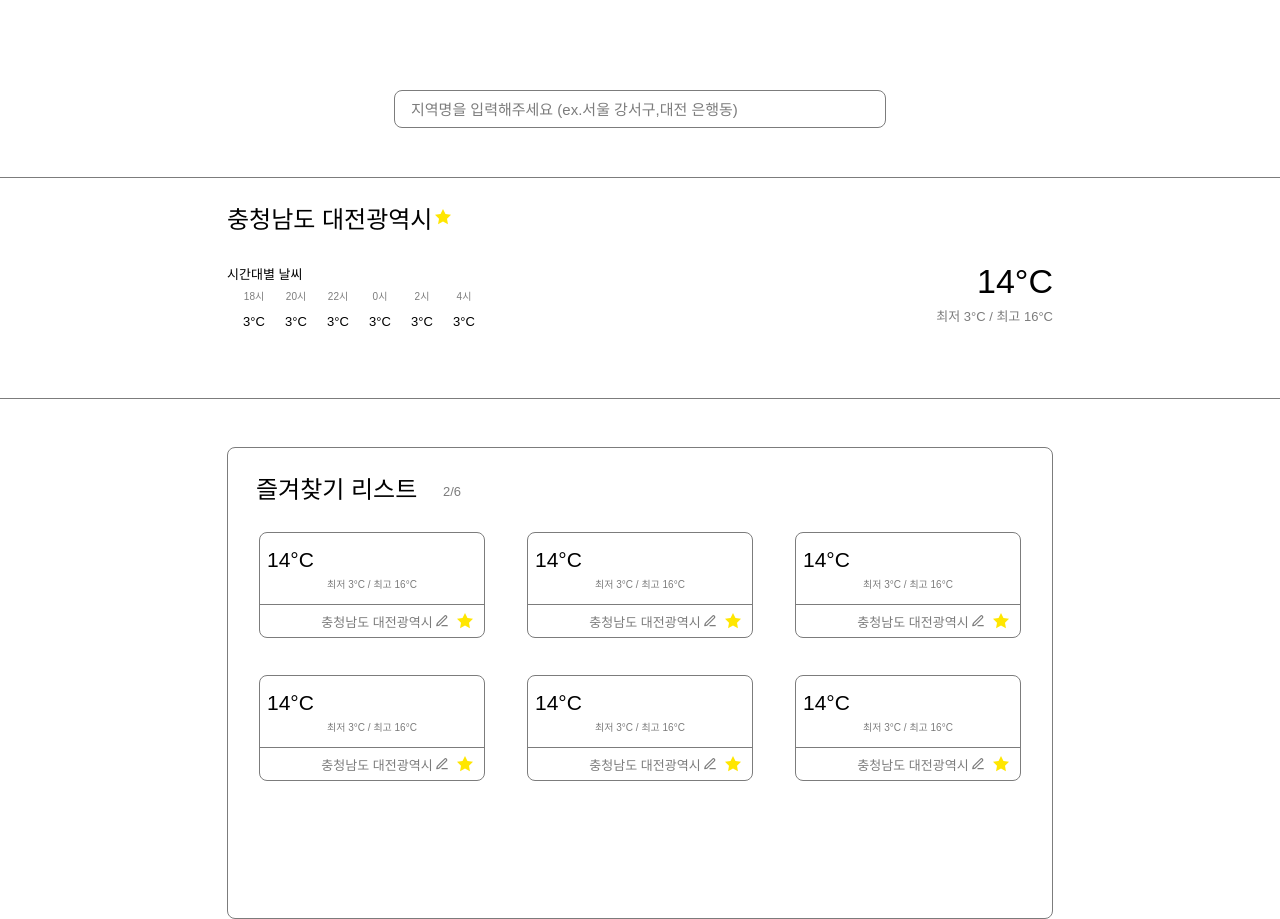
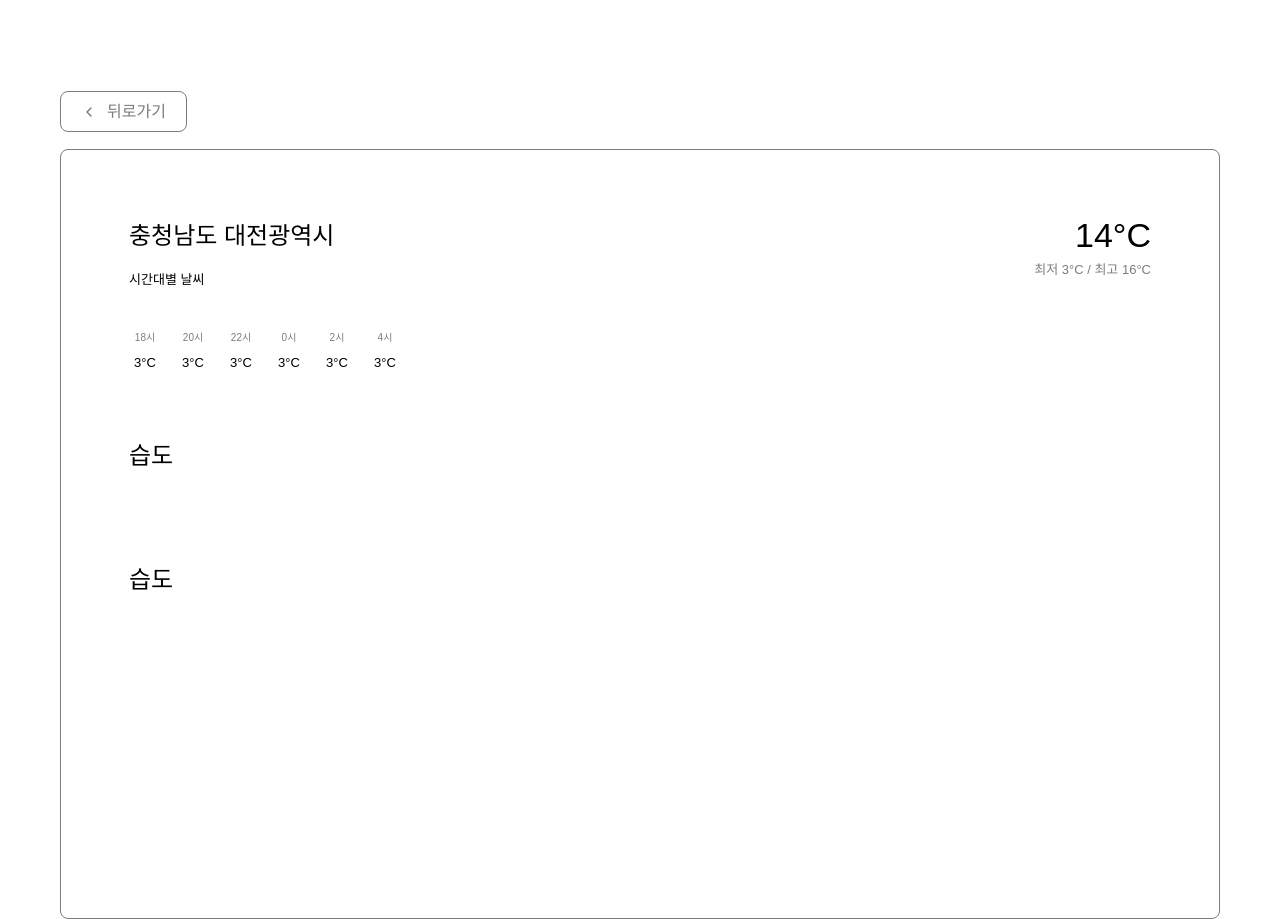
Before and after one commit to x0gux/realteeth_assignment, a React (Vite) app: page /detail/1 in a window 1280 px wide. Built offline with nearby package versions, Linux system fonts and the light colour scheme.

Commit message:
feat : 디테일 페이지 구현

```diff
--- a/package.json
+++ b/package.json
@@ -14,6 +14,7 @@
     "@tanstack/react-query": "^5.90.21",
     "react": "^19.2.0",
     "react-dom": "^19.2.0",
+    "react-router-dom": "^7.13.1",
     "tailwind": "^4.0.0",
     "tailwindcss": "^4.2.1"
   },
--- a/src/app/App.tsx
+++ b/src/app/App.tsx
@@ -1,12 +1,13 @@
-
+import { Routes, Route } from 'react-router-dom'
 import HomePage from '@/pages/home/page'
+import DetailPage from '@/pages/detail/page'
 
 function App() {
-
   return (
-    <>
-      <HomePage />
-    </>
+    <Routes>
+      <Route path="/" element={<HomePage />} />
+      <Route path="/detail/:locationId" element={<DetailPage />} />
+    </Routes>
   )
 }
 
--- a/src/app/main.tsx
+++ b/src/app/main.tsx
@@ -1,6 +1,7 @@
 import { StrictMode } from 'react'
 import { createRoot } from 'react-dom/client'
 import { QueryClient, QueryClientProvider } from '@tanstack/react-query'
+import { BrowserRouter } from 'react-router-dom'
 import './index.css'
 import App from './App.tsx'
 
@@ -9,7 +10,9 @@ const queryClient = new QueryClient()
 createRoot(document.getElementById('root')!).render(
   <StrictMode>
     <QueryClientProvider client={queryClient}>
-      <App />
+      <BrowserRouter>
+        <App />
+      </BrowserRouter>
     </QueryClientProvider>
   </StrictMode>,
 )
--- a/src/entities/bookmark/ui/BookmarkCard.tsx
+++ b/src/entities/bookmark/ui/BookmarkCard.tsx
@@ -1,6 +1,8 @@
+import { useNavigate } from 'react-router-dom';
 import { StarIcon } from '../../../shared/ui/Icon';
 
 interface BookmarkCardProps {
+  id: string;
   locationName: string;
   currentTemp: number;
   minTemp: number;
@@ -8,13 +10,23 @@ interface BookmarkCardProps {
 }
 
 export const BookmarkCard = ({
+  id,
   locationName,
   currentTemp,
   minTemp,
   maxTemp,
 }: BookmarkCardProps) => {
+  const navigate = useNavigate();
+
+  const handleCardClick = () => {
+    navigate(`/detail/${id}`);
+  };
+
   return (
-    <div className="relative border border-[#7c7c7c] border-solid h-[106px] w-full md:w-[226px] overflow-hidden rounded-[8px]">
+    <div
+      onClick={handleCardClick}
+      className="relative border border-[#7c7c7c] border-solid h-[106px] w-full md:w-[226px] overflow-hidden rounded-[8px] cursor-pointer hover:shadow-md transition-shadow"
+    >
       {/* Current Temp */}
       <div className="absolute left-[15px] md:left-[7px] top-[20px] md:top-[16px]">
         <span className="font-['Pretendard:SemiBold',sans-serif] text-[21px] leading-none text-black">
--- /dev/null
+++ b/src/entities/weather/ui/WeatherDetailHeader.tsx
@@ -0,0 +1,34 @@
+interface WeatherDetailHeaderProps {
+  locationName: string;
+  currentTemp: number;
+  minTemp: number;
+  maxTemp: number;
+}
+
+export const WeatherDetailHeader = ({
+  locationName,
+  currentTemp,
+  minTemp,
+  maxTemp,
+}: WeatherDetailHeaderProps) => {
+  return (
+    <div className="flex justify-between items-start w-full mb-[40px]">
+      <div>
+        <h1 className="font-['Pretendard:SemiBold',sans-serif] text-[24px] text-black">
+          {locationName}
+        </h1>
+        <p className="font-['Pretendard:Light',sans-serif] text-[13px] text-black mt-[16px]">
+          시간대별 날씨
+        </p>
+      </div>
+      <div className="flex flex-col items-end">
+        <span className="font-['Pretendard:SemiBold',sans-serif] text-[34px] leading-none mb-[8px]">
+          {currentTemp}°C
+        </span>
+        <p className="font-['Pretendard:Light',sans-serif] text-[#7c7c7c] text-[13px] whitespace-nowrap">
+          최저 {minTemp}°C / 최고 {maxTemp}°C
+        </p>
+      </div>
+    </div>
+  );
+};
--- a/src/features/bookmark/ui/BookmarkList.tsx
+++ b/src/features/bookmark/ui/BookmarkList.tsx
@@ -32,6 +32,7 @@ export const BookmarkList = ({ bookmarks, currentCount, maxCount }: BookmarkList
         {bookmarks.map((bookmark) => (
           <BookmarkCard
             key={bookmark.id}
+            id={bookmark.id}
             locationName={bookmark.locationName}
             currentTemp={bookmark.currentTemp}
             minTemp={bookmark.minTemp}
--- a/src/pages/detail/page.tsx
+++ b/src/pages/detail/page.tsx
@@ -0,0 +1,65 @@
+import { BackButton } from '@/shared/ui/BackButton';
+import { WeatherDetailHeader } from '@/entities/weather/ui/WeatherDetailHeader';
+
+// Placeholder data matching Figma design
+const HOURLY_FORECASTS = [
+  { time: '18시', temp: 3 },
+  { time: '20시', temp: 3 },
+  { time: '22시', temp: 3 },
+  { time: '0시', temp: 3 },
+  { time: '2시', temp: 3 },
+  { time: '4시', temp: 3 },
+];
+
+const DetailPage = () => {
+  return (
+    <div className="w-full min-h-screen bg-white flex flex-col items-center pt-[91px] px-[60px]">
+      <div className="w-full max-w-[1160px]">
+        {/* Back Button Area */}
+        <div className="mb-[17px]">
+          <BackButton />
+        </div>
+
+        {/* Main Content Box */}
+        <div className="border border-[#7c7c7c] border-solid rounded-[8px] p-[68px] min-h-[770px]">
+          <WeatherDetailHeader
+            locationName="충청남도 대전광역시"
+            currentTemp={14}
+            minTemp={3}
+            maxTemp={16}
+          />
+
+          {/* Hourly Forecast */}
+          <div className="flex gap-[16px] mb-[66px]">
+            {HOURLY_FORECASTS.map((forecast, idx) => (
+              <div key={idx} className="flex flex-col items-center min-w-[32px]">
+                <p className="font-['Pretendard:Light',sans-serif] text-[10px] text-[#7c7c7c] whitespace-nowrap">
+                  {forecast.time}
+                </p>
+                <p className="font-['Pretendard:Light',sans-serif] text-[13px] text-black whitespace-nowrap mt-[8px]">
+                  {forecast.temp}°C
+                </p>
+              </div>
+            ))}
+          </div>
+
+          {/* Humidity Sections (Placeholders as per design) */}
+          <div className="flex flex-col gap-[88px]">
+            <div>
+              <h2 className="font-['Pretendard:SemiBold',sans-serif] text-[24px] text-black">
+                습도
+              </h2>
+            </div>
+            <div>
+              <h2 className="font-['Pretendard:SemiBold',sans-serif] text-[24px] text-black">
+                습도
+              </h2>
+            </div>
+          </div>
+        </div>
+      </div>
+    </div>
+  );
+};
+
+export default DetailPage;
--- /dev/null
+++ b/src/shared/ui/BackButton.tsx
@@ -0,0 +1,31 @@
+import { useNavigate } from 'react-router-dom';
+
+export const BackButton = () => {
+  const navigate = useNavigate();
+
+  return (
+    <button
+      onClick={() => navigate(-1)}
+      className="flex items-center gap-[10px] border border-[#7c7c7c] border-solid h-[41px] px-[20px] rounded-[8px] cursor-pointer hover:bg-gray-50 transition-colors"
+    >
+      <svg
+        width="16"
+        height="16"
+        viewBox="0 0 16 16"
+        fill="none"
+        xmlns="http://www.w3.org/2000/svg"
+      >
+        <path
+          d="M10 12L6 8L10 4"
+          stroke="#7C7C7C"
+          strokeWidth="1.5"
+          strokeLinecap="round"
+          strokeLinejoin="round"
+        />
+      </svg>
+      <span className="font-['Pretendard:Light',sans-serif] text-[#7c7c7c] text-[16px]">
+        뒤로가기
+      </span>
+    </button>
+  );
+};
```
Also changed, not shown: 1 other file (tests, documents, lock files or other folders).
